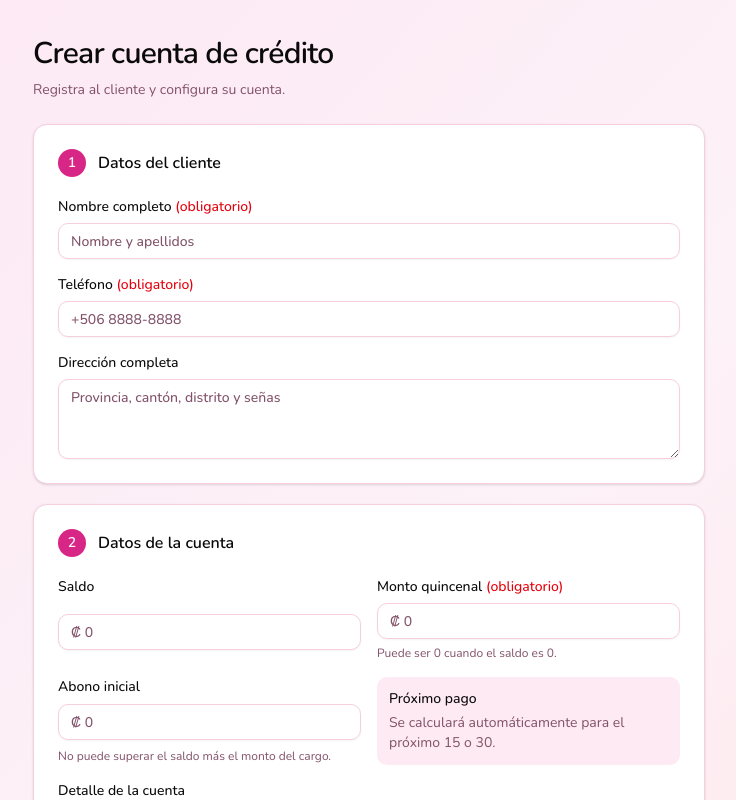
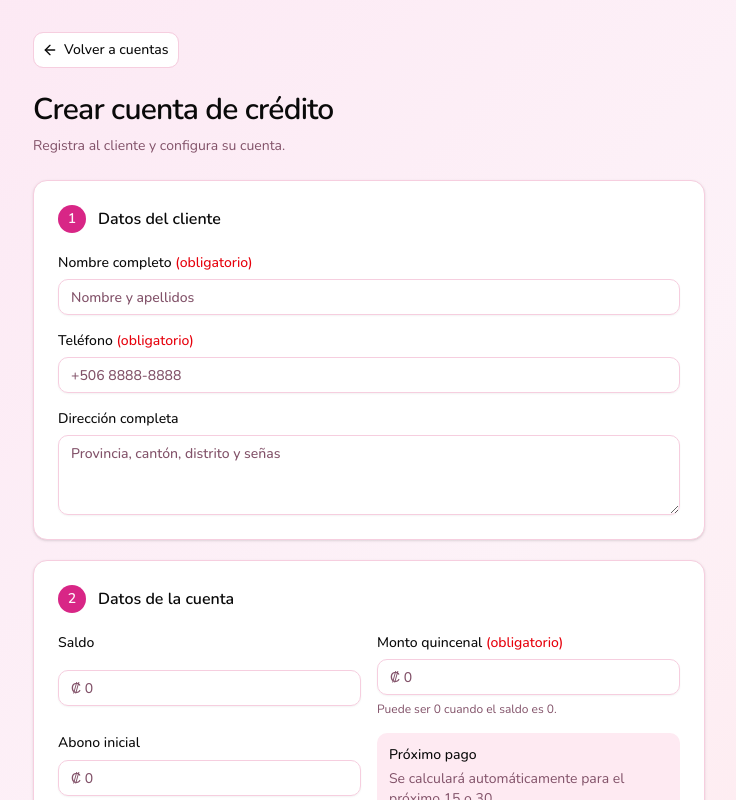
Before and after one commit to Lumen-Tec/Delci-zapatos, a Next.js app in the folder delci-zapatos-web/: page /cuentas/nueva in a window 1280 px wide. Shown: the top 800 px of the page, without its empty margins (271-1007 px from the left). Built offline with nearby package versions, Linux system fonts and the light colour scheme.

Commit message:
rollback: se vuelve a agregar el boton de regresar

```diff
--- a/delci-zapatos-web/components/accounts/account-details.tsx
+++ b/delci-zapatos-web/components/accounts/account-details.tsx
@@ -107,7 +107,7 @@ export function AccountDetails() {
 
     return <main className="min-h-screen bg-gradient-to-br from-pink-100 via-pink-50 to-rose-100 px-4 py-6 pb-28 sm:px-6 sm:py-8">
         <div className="mx-auto max-w-5xl">
-            <header className="mb-6 sm:mb-8"><h1 className="text-2xl font-semibold tracking-tight sm:text-3xl">Detalle de cuenta</h1><p className="mt-1 text-sm text-muted-foreground">Resumen y movimientos registrados.</p></header>
+            <header className="mb-6 sm:mb-8"><Link href={dashboardHref} className={cn(buttonVariants({ variant: 'outline' }), 'mb-4')}><ArrowLeft data-icon="inline-start" /> Volver a cuentas</Link><h1 className="text-2xl font-semibold tracking-tight sm:text-3xl">Detalle de cuenta</h1><p className="mt-1 text-sm text-muted-foreground">Resumen y movimientos registrados.</p></header>
 
             <section className="rounded-xl border bg-card p-4 shadow-sm sm:p-6"><div className="flex flex-col gap-4 sm:flex-row sm:items-start sm:justify-between"><div><div className="flex flex-wrap items-center gap-2"><UserRound className="size-5 text-primary" /><h2 className="text-lg font-semibold">{account.clientName}</h2><Badge variant={statusVariant[account.status]}>{statusLabel[account.status]}</Badge></div><p className="mt-2 flex items-center gap-2 text-sm text-muted-foreground"><Phone className="size-4" />{formatPhone(account.clientPhone)}</p>{account.clientAddress && <p className="mt-1 text-sm text-muted-foreground">{account.clientAddress}</p>}</div><div className="rounded-lg bg-pink-50 px-3 py-2 text-sm"><p className="text-muted-foreground">Pago quincenal</p><p className="font-semibold text-foreground">{formatMoney(account.biweeklyAmount)}</p></div></div>{account.detail && <p className="mt-4 border-t pt-4 text-sm text-muted-foreground">{account.detail}</p>}</section>
 
--- a/delci-zapatos-web/components/accounts/create-account-form.tsx
+++ b/delci-zapatos-web/components/accounts/create-account-form.tsx
@@ -1,9 +1,10 @@
 'use client'
 
+import Link from 'next/link'
 import { useState, type FormEvent } from 'react'
 import { useRouter } from 'next/navigation'
 import { Dialog } from '@base-ui/react/dialog'
-import { CheckCircle2, LoaderCircle } from 'lucide-react'
+import { ArrowLeft, CheckCircle2, LoaderCircle } from 'lucide-react'
 import { Button, buttonVariants } from '@/components/ui/button'
 import { AmountInput } from '@/components/ui/amount-input'
 import { Input } from '@/components/ui/input'
@@ -121,6 +122,7 @@ export function CreateAccountForm() {
 
     return <main className="relative min-h-screen bg-gradient-to-br from-pink-100 via-pink-50 to-rose-100 px-4 py-6 pb-28 sm:px-6 sm:py-8">
         <div className="mx-auto max-w-2xl">
+            <Link href="/" className={cn(buttonVariants({ variant: 'outline' }), 'mb-5 h-9')}><ArrowLeft data-icon="inline-start" /> Volver a cuentas</Link>
             <header className="mb-6"><h1 className="mt-1 text-2xl font-semibold tracking-tight sm:text-3xl">Crear cuenta de crédito</h1><p className="mt-2 text-sm text-muted-foreground">Registra al cliente y configura su cuenta.</p></header>
 
             <form onSubmit={review} className="space-y-5">
```
